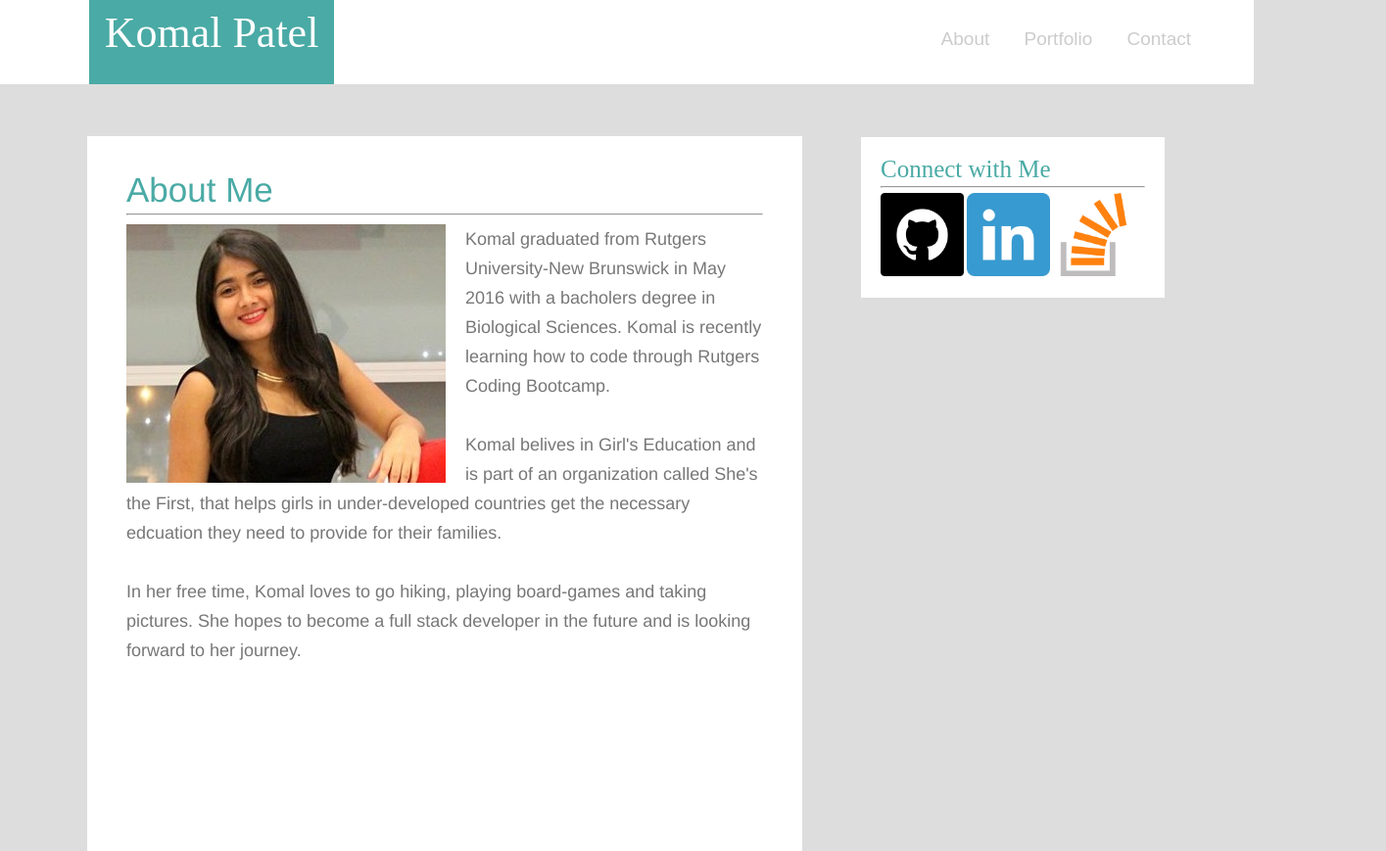
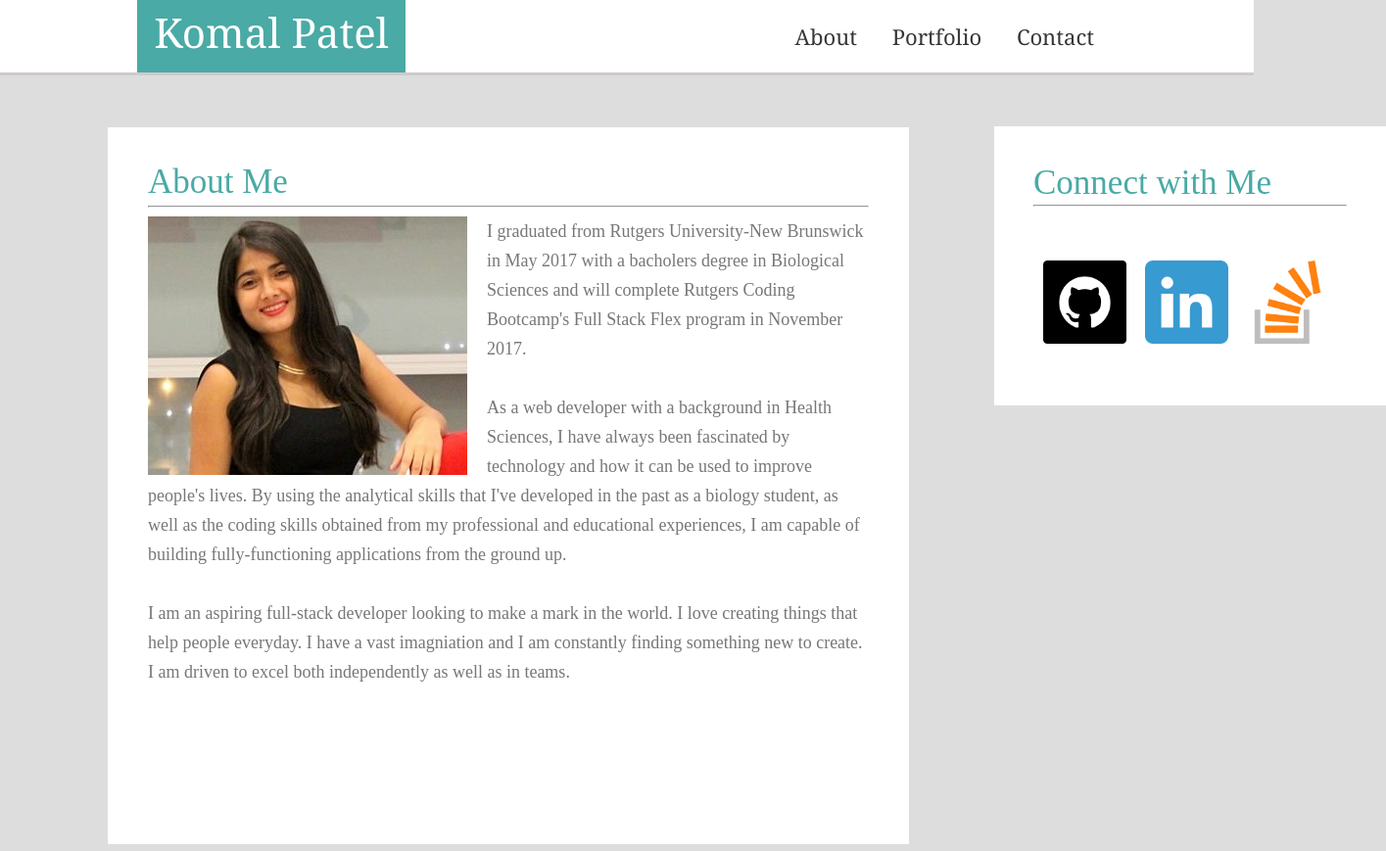
Before and after one commit to komalpatel96/FirstHWAssignment, a plain HTML site: page index.html in a window 1280 px wide. Shown: the top 869 px of the page at 98% size, 1415 px wide, since content can reach past the window. Drawn offline with Linux system fonts and the light colour scheme.

Commit message:
some css changes

```diff
--- a/assets/css/style.css
+++ b/assets/css/style.css
@@ -1,9 +1,8 @@
-header{
-	background-color: #ffffff;
+header {
+    background-color: #ffffff;
     font-family: Georgia;
-    width: 100%;
-    height: 86px;
-    border-bottom: 3px gray;
+    height: 74px;
+    border-bottom: 3px solid rgba(202, 195, 195, 0.88);
 }
 
 body{
@@ -15,18 +14,17 @@ body{
     margin-right: 20px;
 }
 
-#YourName{
-	position: relative;
-    width: 226px;
-    height: 62px;
+#YourName {
+    position: relative;
+    width: 250px;
+    height: 50px;
     border: 12px solid #4aaaa5;
-    left: 91px;
-    font-size: 44px;
+    left: 140px;
+    font-size: 42px;
     text-align: center;
-    font-family: serif;
+    font-family: unset;
     background-color: #4aaaa5;
     color: white;
-
 }
 
 #Otherpages{
@@ -55,16 +53,18 @@ h3{
     position: relative;
 }
 
+#Portfoliopics{
+    padding: 20px 7px 3px 8px;
+}
+
 #ul{
-	display: inline;
+    display: inline;
     bottom: 68px;
-    left: -37px;
+    left: -128px;
     float: right;
-    border: 12px solid white;
+    border: 20px solid white;
     position: relative;
-    font-size: 19px;
-    color: #cccccc;
-    font-family: sans-serif;
+    font-size: 22px;
 }
 
 ul{
@@ -75,20 +75,19 @@ ul{
 }
 
 a{
-	text-decoration: none;
-	color: #cccccc;
+    text-decoration: none;
+    color: #383535;
 
 }
 
-#AboutMe{
-	width: 650px;
+#AboutMe {
+    width: 736px;
     height: 650px;
-    border: 40px solid white;
-    left: 89px;
+    border: 41px solid white;
+    left: 110px;
     bottom: -53px;
     overflow: auto;
     line-height: 30px;
-    font-family: Helvetica;
     font-size: 18px;
     color: #777777;
 }
@@ -97,20 +96,22 @@ body{
 	background-color: #dddddd;
 }
 
-#ContactMe{
-	border: 20px solid white;
-    width: 270px;
-    bottom: 676px;
-    left: 879px;
+#ContactMe {
+    border: 40px solid white;
+    width: 320px;
+    height: 205px;
+    bottom: 680px;
+    left: 1015px;
 }
 
 h3{
 	color: #4aaaa5;
 }
 
-#ContactImages{
-	width: 85px;
+#ContactImages {
+    width: 85px;
     height: 85px;
+    margin: 50px 6px 10px 10px;
 }
 
 input[type=text]{
--- a/assets/reset.css
+++ /dev/null
@@ -1,48 +0,0 @@
-/* http://meyerweb.com/eric/tools/css/reset/
-   v2.0 | 20110126
-   License: none (public domain)
-*/
-
-html, body, div, span, applet, object, iframe,
-h1, h2, h3, h4, h5, h6, p, blockquote, pre,
-a, abbr, acronym, address, big, cite, code,
-del, dfn, em, img, ins, kbd, q, s, samp,
-small, strike, strong, sub, sup, tt, var,
-b, u, i, center,
-dl, dt, dd, ol, ul, li,
-fieldset, form, label, legend,
-table, caption, tbody, tfoot, thead, tr, th, td,
-article, aside, canvas, details, embed,
-figure, figcaption, footer, header, hgroup,
-menu, nav, output, ruby, section, summary,
-time, mark, audio, video {
-	margin: 0;
-	padding: 0;
-	border: 0;
-	font-size: 100%;
-	font: inherit;
-	vertical-align: baseline;
-}
-/* HTML5 display-role reset for older browsers */
-article, aside, details, figcaption, figure,
-footer, header, hgroup, menu, nav, section {
-	display: block;
-}
-body {
-	line-height: 1;
-}
-ol, ul {
-	list-style: none;
-}
-blockquote, q {
-	quotes: none;
-}
-blockquote:before, blockquote:after,
-q:before, q:after {
-	content: '';
-	content: none;
-}
-table {
-	border-collapse: collapse;
-	border-spacing: 0;
-}
--- a/assets/style.css
+++ /dev/null
@@ -1,5 +0,0 @@
-#header{
-	background:white;
-	width: 90%;
-
-}
--- a/index.html
+++ b/index.html
@@ -8,7 +8,7 @@
 
 <body>
   <header>
-    <figure id="YourName">Komal Patel</figure>
+    <figure id="YourName"> Komal Patel </figure>
     <div id="ul">
       <ul>
         <a href="index.html">About</a>
@@ -28,18 +28,20 @@
       <h2>About Me</h2>
       <hr>
 		<img id="ProfilePic" src="assets/images/LinkedIn.jpg">
-		<p>Komal graduated from Rutgers University-New Brunswick in May 2016 with a bacholers degree in Biological Sciences. Komal is recently learning how to code through Rutgers Coding Bootcamp. </p>
-		<br>
-		<p> Komal belives in Girl's Education and is part of an organization called She's the First, that helps girls in under-developed countries get the necessary edcuation they need to provide for their families. </p>
-		<br>
-		<p>In her free time, Komal loves to go hiking, playing board-games and taking pictures.  She hopes to become a full stack developer in the future and is looking forward to her journey.
+    <p>I graduated from Rutgers University-New Brunswick in May 2017 with a bacholers degree in Biological Sciences and will complete Rutgers Coding Bootcamp's Full Stack Flex program in November 2017. </p>
+    <br>
+
+    <p> As a web developer with a background in Health Sciences, I have always been fascinated by technology and how it can be used to improve people's lives. By using the analytical skills that I've developed in the past as a biology student, as well as the coding skills obtained from my professional and educational experiences, I am capable of building fully-functioning applications from the ground up. </p>
+    <br>
+
+    <p>I am an aspiring full-stack developer looking to make a mark in the world. I love creating things that help people everyday. I have a vast imagniation and I am constantly finding something new to create. I am driven to excel both independently as well as in teams. </p>
 		</p>
 
 
 	</div>
 
 		<div id="ContactMe">
-      <h3>Connect with Me</h3>
+      <h2>Connect with Me</h2>
       <hr>
       <a href="https://github.com/komalpatel96">
         <img id="ContactImages" src="assets/images/github.png">
```
Also changed, not shown: Contact.html (+1 -1 lines), portfolio.html (+3 -1 lines).
